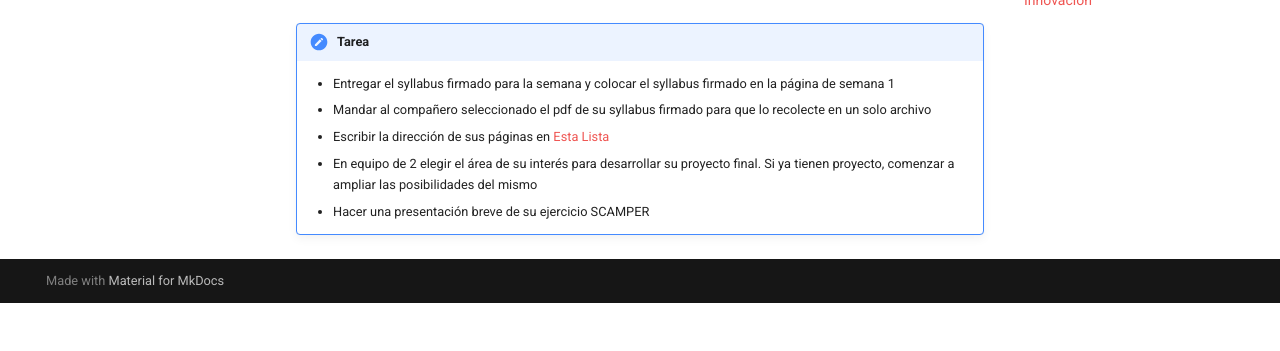
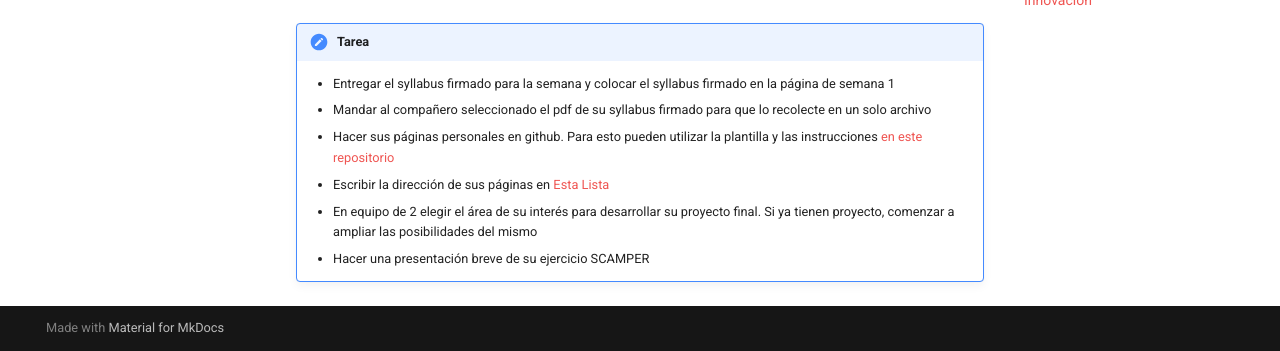
Before and after one commit to Aristarco/Proyectos4, an MkDocs documentation site: the page built from docs/semana1.md, in a window 1280 px wide and 900 px high, scrolled down 9792 px, cut to the strip 549-900 px from the top of the window. Built offline with MkDocs 1.6.1 and Material for MkDocs 9.7.7, drawn with Linux system fonts in a browser that asks for light colours; before the commit the page ends 10644 px from its top, so only the background shows below that.

Commit message:
repositorio

```diff
--- a/docs/semana1.md
+++ b/docs/semana1.md
@@ -243,6 +243,7 @@ Puedes abrir [el ejercicio SCAMPER aquí](https://docs.google.com/presentation/d
 !!! note "Tarea"
     - Entregar el syllabus firmado para la semana y colocar el syllabus firmado en la página de semana 1
     - Mandar al compañero seleccionado el pdf de su syllabus firmado para que lo recolecte en un solo archivo
+    - Hacer sus páginas personales en github. Para esto pueden utilizar la plantilla y las instrucciones [en este repositorio](https://github.com/Gulden8ag/iberoP_Web)
     - Escribir la dirección de sus páginas en [Esta Lista](https://docs.google.com/spreadsheets/d/1K19NMJWUl0Xz4gGL0zMCp6Fc3yzoC8mmfAGNCUIXeGc/edit?usp=sharing)
     - En equipo de 2 elegir el área de su interés para desarrollar su proyecto final. Si ya tienen proyecto, comenzar a ampliar las posibilidades del mismo
     - Hacer una presentación breve de su ejercicio SCAMPER
```
